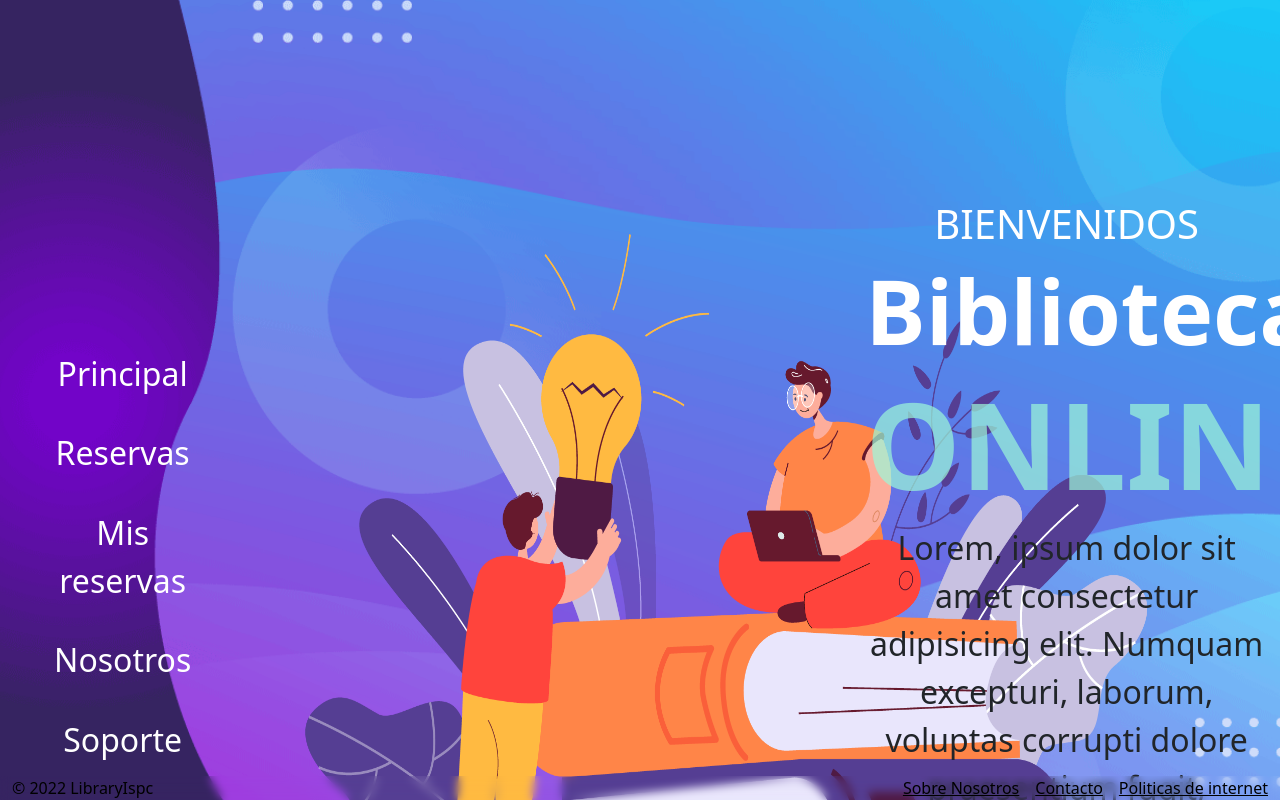
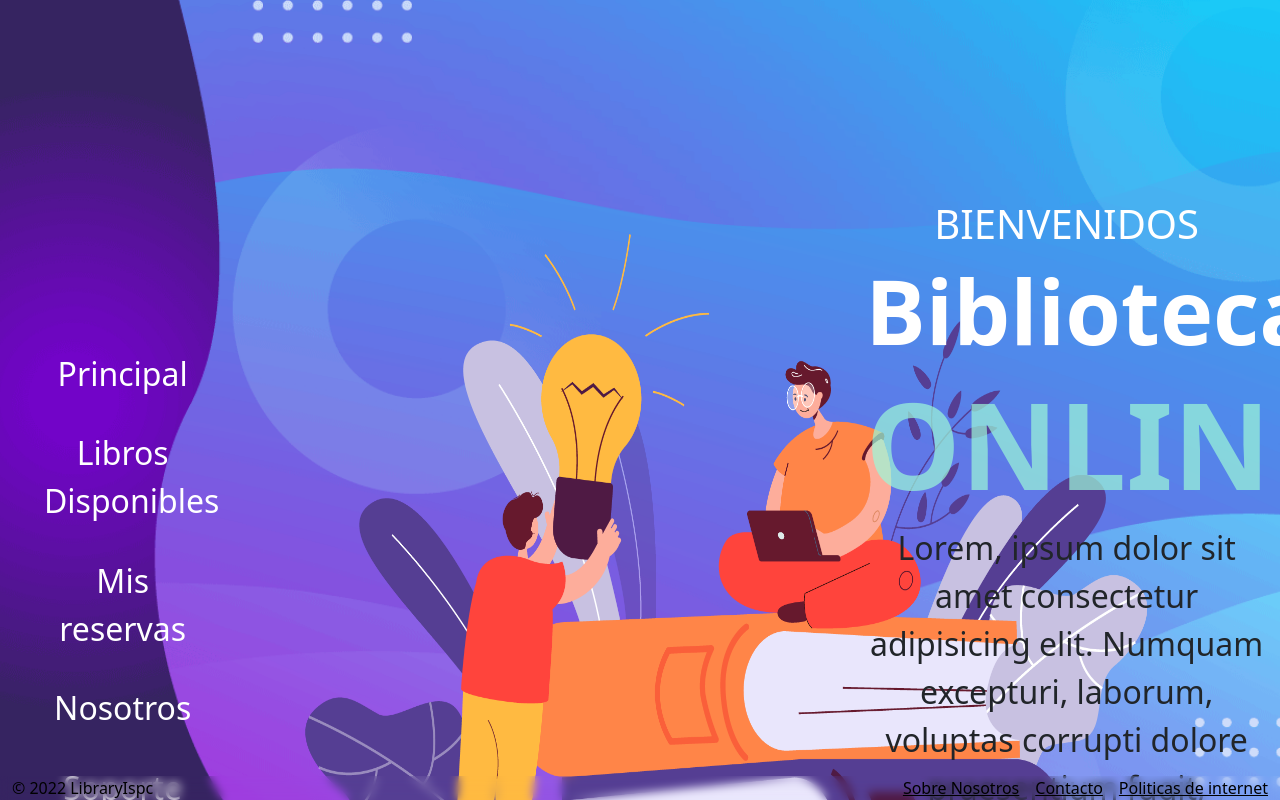
Before and after one commit to MiguelJoke/Library-ISPC, an Angular app in the folder Frontend en Angular/library_ispc/: page /home in a window 1280 px wide. Shown: the top 800 px of the page. Built offline with nearby package versions, Linux system fonts and the light colour scheme.

Commit message:
Cambio en Html

```diff
--- a/Frontend en Angular/library_ispc/src/app/pages/home/home.component.html
+++ b/Frontend en Angular/library_ispc/src/app/pages/home/home.component.html
@@ -3,7 +3,7 @@
         <div class="col-2">
             <ul class="listmenu">
                 <li><a href="http://localhost:4200/home">Principal</a></li>
-                <li><a href="">Reservas</a></li>
+                <li><a href="">Libros Disponibles</a></li>
                 <li><a href="">Mis reservas</a></li>
                 <li><a href="">Nosotros</a></li>
                 <li><a href="">Soporte</a></li>
```
